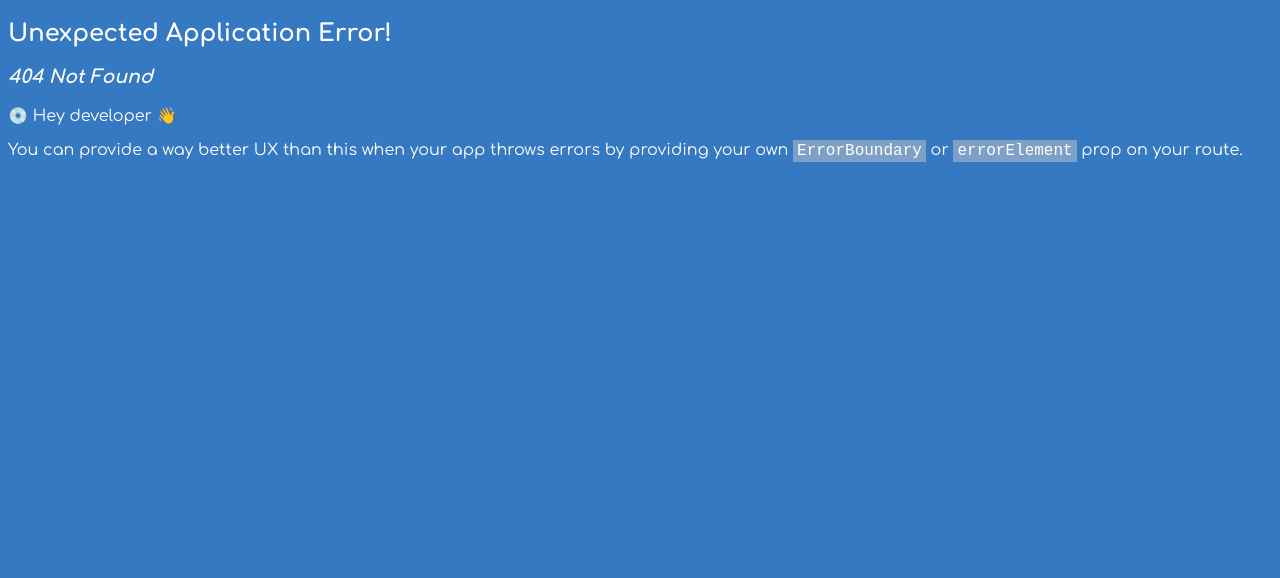
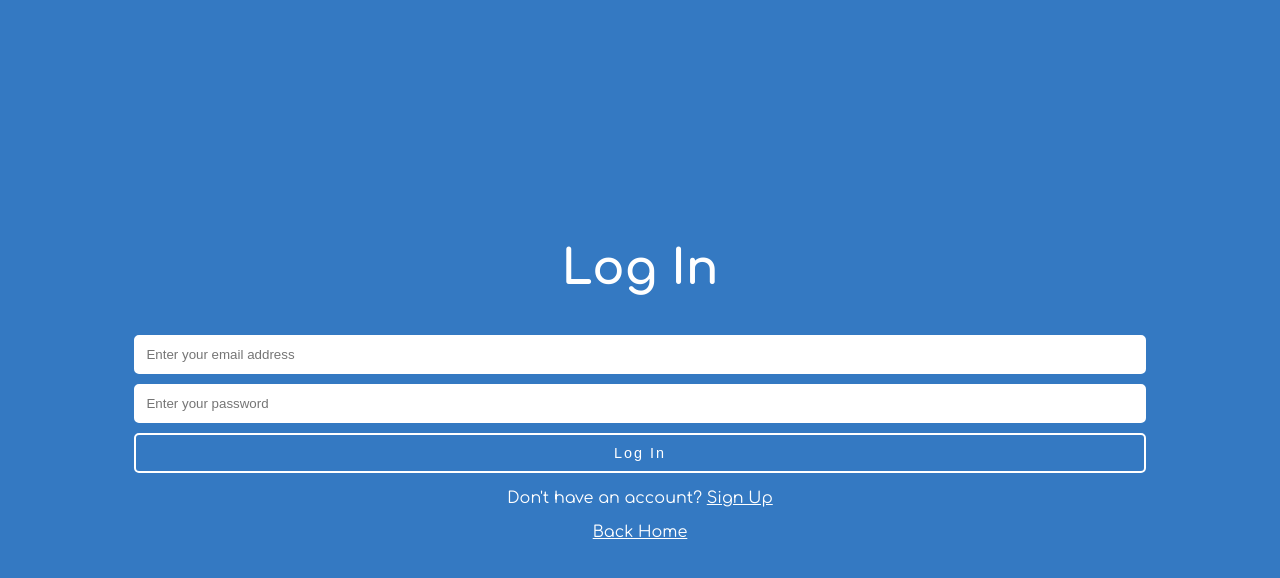
Before and after one commit to Boys-Who-Cry/weather, a React (Vite) app in the folder weather-react/: page /account in a window 1280 px wide. Before the commit this address had no page. Shown: the top 578 px of the page. Built offline with nearby package versions, Linux system fonts and the light colour scheme.

Commit message:
Completed CreateAccountForm component.

```diff
--- /dev/null
+++ b/weather-react/src/components/CreateAccountForm.jsx
@@ -0,0 +1,25 @@
+import Button from "../utils/Button.jsx";
+import styles from "../css/main.module.css";
+const CreateAccountForm = () => {
+  return (
+    <>
+      <section className={styles.account__container}>
+        <section className={styles.account__container__header}>
+          <h2>Create Account</h2>
+        </section>
+        <section>
+          <form className={styles.account__container__form}>
+            <section className={styles.account__container__subgrid}>
+              <input type="text" placeholder="Enter your first name" />
+              <input type="text" placeholder="Enter your last name" />
+            </section>
+            <input type="email" placeholder="Enter your email address" />
+            <input type="password" placeholder="Create a password" />
+            <Button type="submit" buttonText="Create Account" />
+          </form>
+        </section>
+      </section>
+    </>
+  );
+};
+export default CreateAccountForm;
--- a/weather-react/src/components/FetchWeatherForm.jsx
+++ b/weather-react/src/components/FetchWeatherForm.jsx
@@ -16,7 +16,7 @@ const FetchWeatherForm = (props) => {
           placeholder="Enter a city or zip code"
         />
         <Link onClick={() => setInputValue("")} to={`../weather/${inputValue}`}>
-          <Button buttonText="Search" />
+          <Button type="submit" buttonText="Search" />
         </Link>
       </form>
     </>
--- /dev/null
+++ b/weather-react/src/components/LogInForm.jsx
@@ -0,0 +1,21 @@
+import Button from "../utils/Button.jsx";
+import styles from "../css/main.module.css";
+const LogInForm = () => {
+  return (
+    <>
+      <section className={styles.account__container}>
+        <section className={styles.account__container__header}>
+          <h2>Log In</h2>
+        </section>
+        <section>
+          <form className={styles.account__container__form}>
+            <input type="text" placeholder="Enter your email address" />
+            <input type="password" placeholder="Enter your password" />
+            <Button type="submit" buttonText="Log In" />
+          </form>
+        </section>
+      </section>
+    </>
+  );
+};
+export default LogInForm;
--- a/weather-react/src/css/index.css
+++ b/weather-react/src/css/index.css
@@ -14,6 +14,7 @@ body {
   width: 80%;
   margin: auto;
 }
+
 .weatherButton {
   font-size: 0.9rem;
   letter-spacing: 2px;
@@ -25,3 +26,8 @@ body {
 .weatherButton:hover {
   cursor: pointer;
 }
+
+a {
+  color: white;
+  text-decoration: underline;
+}
--- a/weather-react/src/css/main.module.css
+++ b/weather-react/src/css/main.module.css
@@ -1,17 +1,13 @@
-.home__grid {
+.home__grid,
+.account__container {
   display: grid;
   margin-top: 20%;
-  grid-template-rows: repeat(2, 1fr);
+  grid-template-rows: repeat(auto, 1fr);
 }
 .home__grid__header {
   font-size: 4rem;
   text-align: center;
   margin: 0;
-}
-.form {
-  display: flex;
-  justify-content: center;
-  align-items: center;
 }
 /*Fetch Weather Form*/
 .home__form__grid {
@@ -20,12 +16,14 @@
   width: 100%;
   grid-gap: 10px;
 }
-.home__form__grid input[type="text"] {
+.home__form__grid input[type="text"],
+.account__container__form input {
   padding: 10px;
   border: 2px solid white;
   border-radius: 5px;
 }
-.home__form__grid button {
+.home__form__grid button,
+.account__container__form button {
   padding: 10px;
   width: 100%;
 }
@@ -55,12 +53,12 @@
 }
 .displayWeatherGrid__location,
 .displayWeatherGrid__temperature,
-.displayWeatherGrid__weather {
+.displayWeatherGrid__weather,
+.account__page,
+.form {
   display: flex;
   align-items: center;
   justify-content: center;
-}
-.displayWeatherGrid__location {
 }
 .displayWeatherGrid__location h2 {
   font-size: 2.5rem;
@@ -80,6 +78,37 @@
   font-size: 0.9rem;
   font-weight: bold;
 }
+
+.home__grid section p,
+.display__weather__go__home__link {
+  margin: 25px 0 0 0;
+  text-align: center;
+}
+.display__weather__go__home__link p {
+  margin: 0;
+}
+
+/*Account Page*/
+
+.account__container__header {
+  text-align: center;
+  font-size: 2rem;
+}
+
+.account__container__form {
+  display: grid;
+  grid-template-rows: 1fr;
+  gap: 10px;
+}
+.account__container__subgrid {
+  display: grid;
+  grid-template-columns: 1fr 1fr;
+  gap: 10px;
+}
+.account__question__text {
+  text-align: center;
+}
+
 @media only screen and (min-width: 641px) {
   .container {
     width: 75%;
--- /dev/null
+++ b/weather-react/src/pages/Account.jsx
@@ -0,0 +1,43 @@
+import { useState } from "react";
+import { Link } from "react-router-dom";
+import LogInForm from "../components/LogInForm";
+import CreateAccountForm from "../components/CreateAccountForm";
+import "../css/index.css";
+import styles from "../css/main.module.css";
+const Account = () => {
+  const [isLogin, setIsLogin] = useState(true);
+  return (
+    <>
+      <main className="container">
+        {isLogin ? <LogInForm /> : <CreateAccountForm />}
+        <section>
+          {isLogin ? (
+            <p className={styles.account__question__text}>
+              Don't have an account?{" "}
+              <span
+                style={{ textDecoration: "underline" }}
+                onClick={() => setIsLogin(false)}
+              >
+                Sign Up
+              </span>
+            </p>
+          ) : (
+            <p className={styles.account__question__text}>
+              Have an account?{" "}
+              <span
+                style={{ textDecoration: "underline" }}
+                onClick={() => setIsLogin(true)}
+              >
+                Log In
+              </span>
+            </p>
+          )}
+        </section>
+        <section className={styles.account__question__text}>
+          <Link to="/">Back Home</Link>
+        </section>
+      </main>
+    </>
+  );
+};
+export default Account;
--- a/weather-react/src/pages/Home.jsx
+++ b/weather-react/src/pages/Home.jsx
@@ -1,3 +1,4 @@
+import { Link } from "react-router-dom";
 import FetchWeatherForm from "../components/FetchWeatherForm";
 import "../css/index.css";
 import styles from "../css/main.module.css";
@@ -12,6 +13,11 @@ const Home = () => {
           <section className={styles.form}>
             <FetchWeatherForm setFormClass={styles.home__form__grid} />
           </section>
+          <section>
+            <p>
+              <Link to="account">Login or Sign Up</Link>
+            </p>
+          </section>
         </section>
       </main>
     </>
--- a/weather-react/src/pages/Weather.jsx
+++ b/weather-react/src/pages/Weather.jsx
@@ -1,7 +1,7 @@
 import FetchWeatherForm from "../components/FetchWeatherForm.jsx";
 import DisplayWeather from "../components/DisplayWeather.jsx";
 import { useFetchWeatherData } from "../hooks/useFetchWeatherData.js";
-import { useParams } from "react-router-dom";
+import { Link, useParams } from "react-router-dom";
 import styles from "../css/main.module.css";
 const Weather = () => {
   const { location } = useParams();
@@ -15,6 +15,11 @@ const Weather = () => {
         <section>
           <DisplayWeather data={data} />
         </section>
+        <section className={styles.display__weather__go__home__link}>
+          <p>
+            <Link to="/">Back Home</Link>
+          </p>
+        </section>
       </main>
     </>
   );
--- a/weather-react/src/utils/Routes.jsx
+++ b/weather-react/src/utils/Routes.jsx
@@ -1,4 +1,5 @@
 import App from "../App.jsx";
+import Account from "../pages/Account.jsx";
 import Weather from "../pages/Weather.jsx";
 import Error from "../utils/Error.jsx";
 const routes = [
@@ -15,5 +16,9 @@ const routes = [
     path: "weather/",
     element: <Error />,
   },
+  {
+    path: "account",
+    element: <Account />,
+  },
 ];
 export default routes;
```
